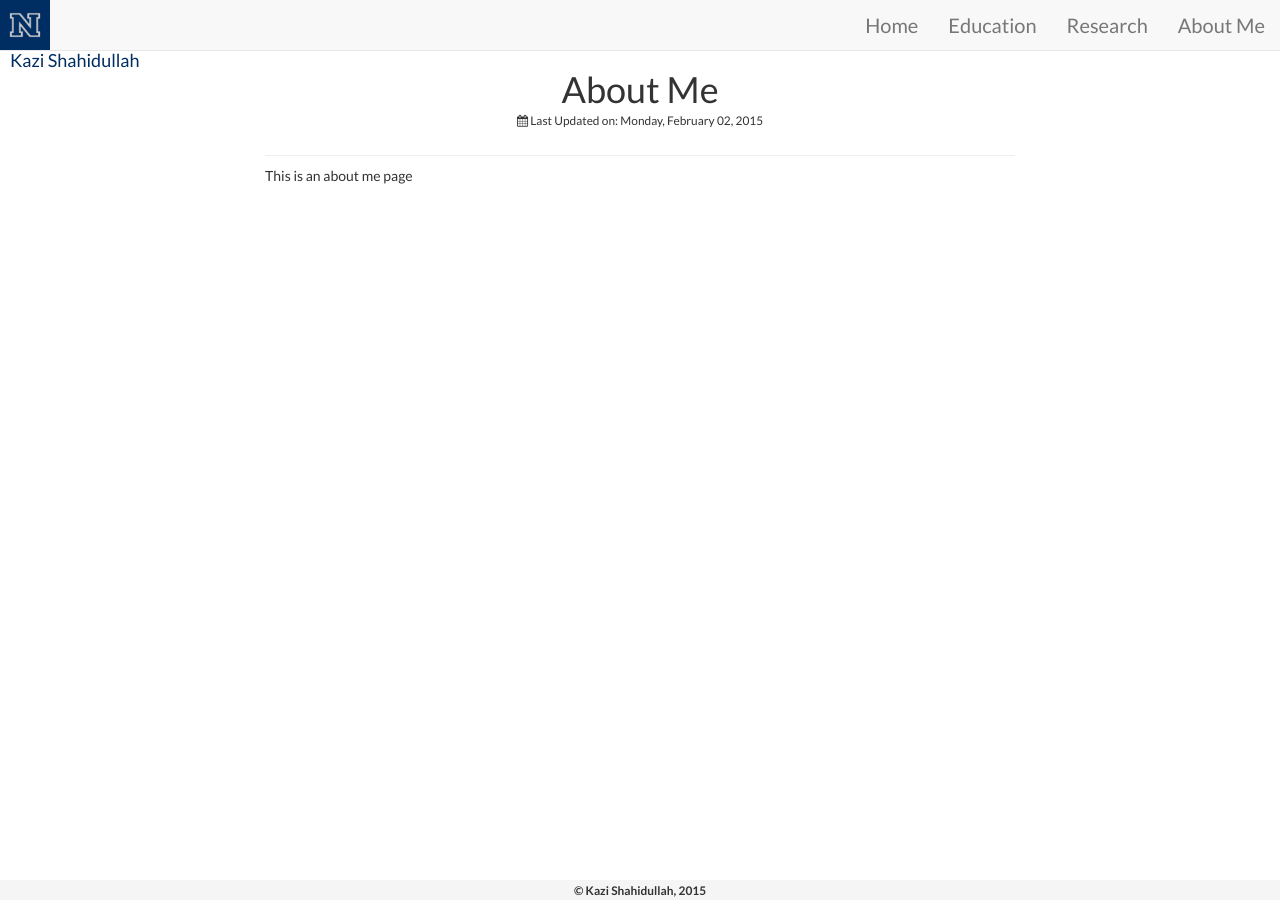
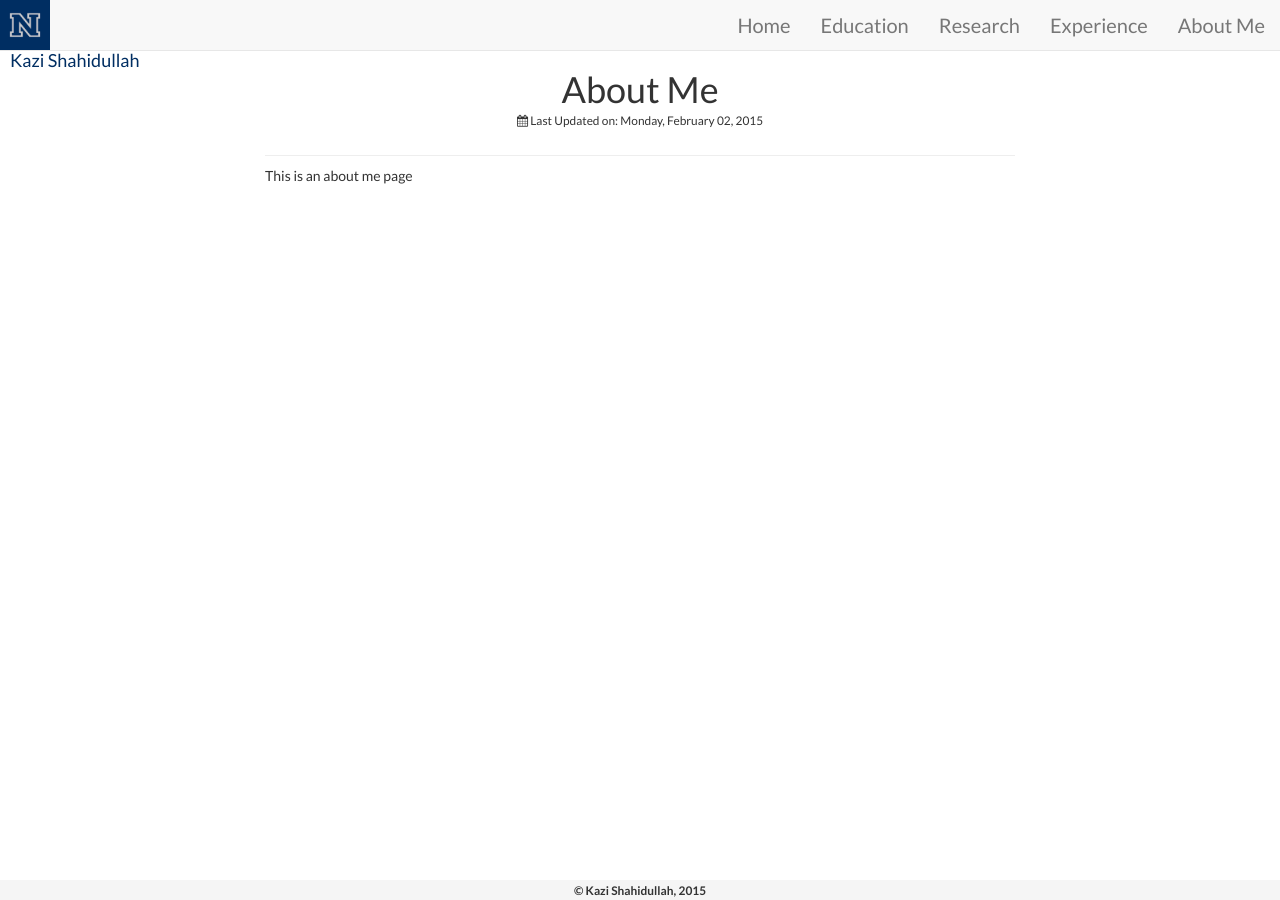
Before and after one commit to kazishahidullah/kazishahidullah.github.io, a Jekyll site: the page built from about/index.md, in a window 1280 px wide. Built offline with Jekyll 4.4.1, drawn with Linux system fonts in a browser that asks for light colours; nearby versions of some CDN libraries.

Commit message:
Update menu.yml

```diff
--- a/_data/menu.yml
+++ b/_data/menu.yml
@@ -12,6 +12,10 @@ mainmenu:
     url: "/research/"
     text: "Research"
     icon_class: "fa-info-circle"
+  experience:
+    url: "/experience/"
+    text: "Experience"
+    icon_class: "fa-info-circle"
   about:
     url: "/about/"
     text: "About Me"
```
